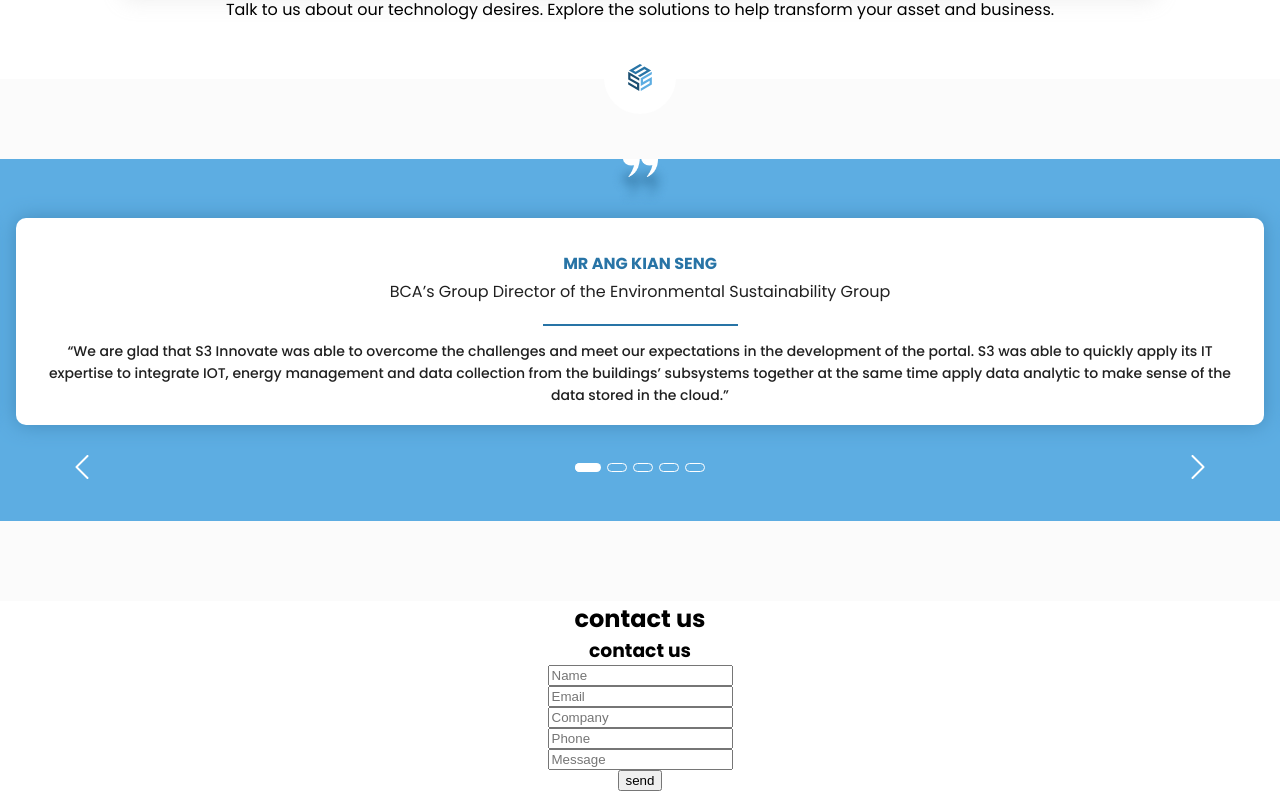
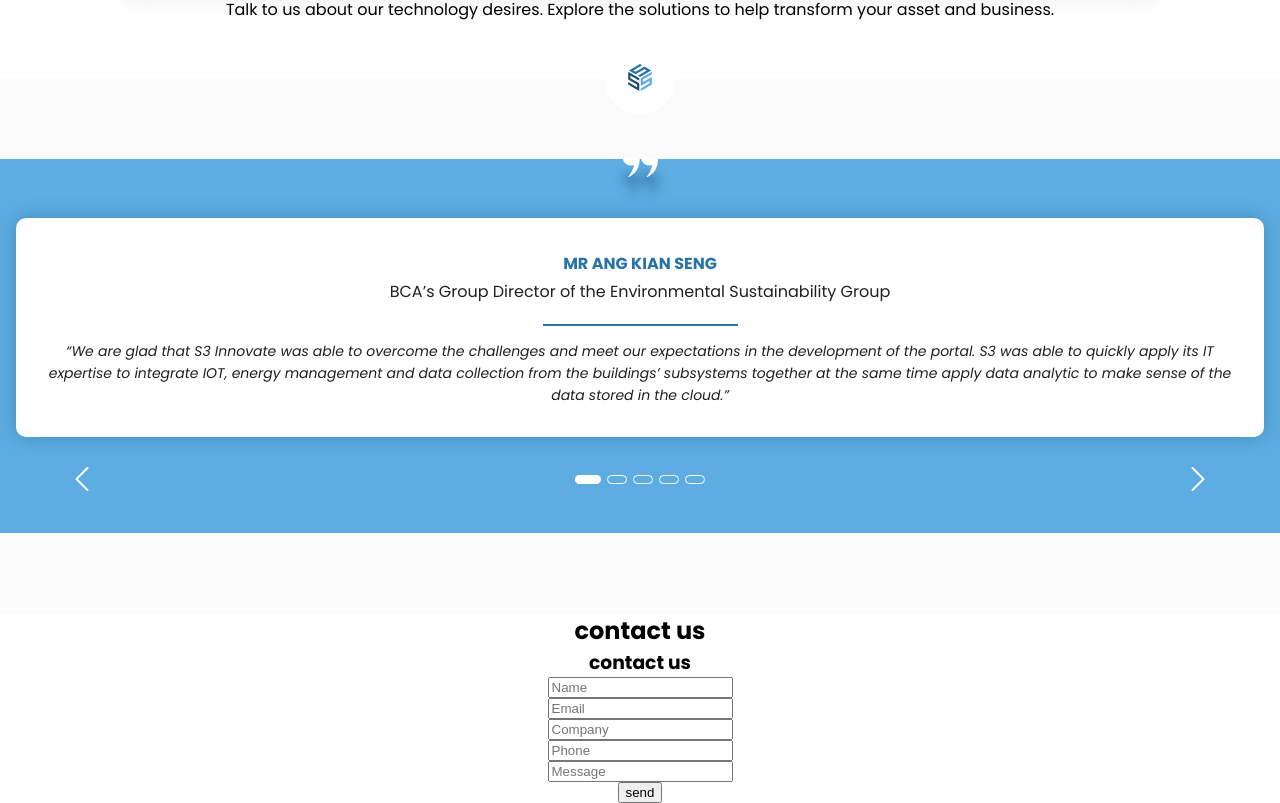
Before and after one commit to aleksandr031091/landing_-betlace, a React (Create React App) app: page / in a window 1280 px wide. Shown: the part 1640-2443 px from the top of the page. Built offline with nearby package versions, Linux system fonts and the light colour scheme.

Commit message:
slider desc

```diff
--- a/public/index.html
+++ b/public/index.html
@@ -11,8 +11,10 @@
     <link rel="preconnect" href="https://fonts.gstatic.com" crossorigin />
     <link rel="preconnect" href="https://fonts.googleapis.com" />
     <link rel="preconnect" href="https://fonts.gstatic.com" crossorigin />
+    <link rel="preconnect" href="https://fonts.googleapis.com" />
+    <link rel="preconnect" href="https://fonts.gstatic.com" crossorigin />
     <link
-      href="https://fonts.googleapis.com/css2?family=Poppins:ital,wght@0,100;0,200;0,300;0,400;0,500;0,700;1,900&display=swap"
+      href="https://fonts.googleapis.com/css2?family=Poppins:ital,wght@0,100;0,200;0,300;0,400;0,500;0,700;1,300;1,400;1,900&display=swap"
       rel="stylesheet"
     />
   </head>
--- a/src/components/slider/MainSlider.js
+++ b/src/components/slider/MainSlider.js
@@ -1,6 +1,7 @@
 import sliderData from "../../slider.json";
 import Slider from "react-slick";
 import { nanoid } from "nanoid";
+
 import MainSliderStyled from "./MainSliderStyled";
 import sprite from "../../images/sprite.svg";
 import bgImage from "../../images/slider-bg-image.png";
@@ -28,17 +29,6 @@
     );
   }
 
-  // function costimDots(dots) {
-
-  //   return <ul>
-
-  //     <li>
-  //       <div>{dots}</div>
-  //     </li>
-  //   </ul>
-
-  // }
-
   const settings = {
     dots: true,
     infinite: true,
@@ -47,34 +37,10 @@
     slidesToScroll: 1,
     nextArrow: <SampleNextArrow />,
     prevArrow: <SamplePrevArrow />,
-    customPaging: (i) => (
-      <div
-        style={{
-          marginRight: "6px",
-          width: "18px",
-          height: "7px",
-          border: "1px #ffffff solid",
-          borderRadius: "5px",
-        }}
-      ></div>
-    ),
+    customPaging: () => <div className="paging"></div>,
     appendDots: (dots) => (
-      <div
-        style={{
-          borderRadius: "10px",
-          padding: "10px",
-        }}
-      >
-        <ul
-          style={{
-            margin: "28px -6px 39px 0",
-            display: "flex",
-            justifyContent: "center",
-            alignItems: "center",
-          }}
-        >
-          {dots}
-        </ul>
+      <div className="wrapperDots">
+        <ul className="listDots">{dots}</ul>
       </div>
     ),
   };
@@ -93,7 +59,9 @@
           {sliderData.map((e) => (
             <div className="sliderContainer" key={nanoid()}>
               <h4 className="sliderFirstTitle">{e.mainTitle}</h4>
-              <h5 className="sliderSecTittle">{e.title}</h5>
+              <div className="wrapperTittleDesc">
+                <h5 className="sliderSecTittle">{e.title}</h5>
+              </div>
               <div className="decoration"></div>
               <p className="sliderDescription">{e.description}</p>
             </div>
--- a/src/components/slider/MainSliderStyled.js
+++ b/src/components/slider/MainSliderStyled.js
@@ -18,12 +18,10 @@
     background-color: #fff;
     border-radius: 50%;
   }
-
   .logoSlider {
     width: 24px;
     height: 27px;
   }
-
   .bgImage {
     position: relative;
     top: -10px;
@@ -37,13 +35,11 @@
     flex-direction: column;
     align-items: center;
     width: 100%;
-    /* height: 7; */
     background-color: #5dade2;
     overflow: hidden;
   }
 
   .slick-slider {
-    /* display: flex; */
     width: 100%;
   }
   .slick-track {
@@ -55,20 +51,35 @@
   .slick-active {
     background-color: #fff;
     margin-right: 6px;
-    /* width: 18px; */
     border-radius: 5px;
   }
   .slick-slide {
     text-align: center;
     width: 100%;
     padding: 30px 21px 30px 21px;
-    padding-bottom: 18px;
     margin: 0 16px 0 16px;
-
     background-color: #fff;
-
     box-shadow: 0px 0px 20px #438bbb;
     border-radius: 10px;
+  }
+
+  .paging {
+    margin-right: 6px;
+    width: 18px;
+    height: 7px;
+    border: 1px #ffffff solid;
+    border-radius: 5px;
+  }
+  .wrapperDots {
+    border-radius: 10px;
+    padding: 10px;
+  }
+  .listDots {
+    display: flex;
+    padding: 38px 0 49px 0;
+    margin-right: -6px;
+    justify-content: center;
+    align-items: center;
   }
 
   .btnArrow {
@@ -85,7 +96,6 @@
     border: none;
     background: transparent;
   }
-
   .sliderIcon {
     width: 24px;
     height: 24px;
@@ -99,7 +109,6 @@
 
     text-transform: uppercase;
   }
-
   .sliderSecTittle {
     margin-bottom: 20px;
     font-weight: 400;
@@ -107,7 +116,6 @@
     line-height: 1.5;
     color: #202020;
   }
-
   .decoration {
     margin: 0 auto;
     margin-bottom: 15px;
@@ -115,30 +123,93 @@
     width: 195px;
     background-color: #2874a6;
   }
-
   .sliderDescription {
-    font-weight: 500;
+    font-style: italic;
+    font-weight: 400;
     font-size: 14px;
     line-height: 1.57;
 
     color: #202020;
   }
+
   @media screen and (min-width: 1920px) {
+    .logoWrapper {
+      top: -115px;
+      width: 230px;
+      height: 237px;
+    }
+    .logoSlider {
+      width: 61px;
+      height: 61px;
+    }
+    .bgImage {
+      position: absolute;
+      top: -20px;
+      width: 149px;
+      height: 149px;
+    }
+
     .sliderWrapper {
       width: 1170px;
     }
 
     .slick-slide {
-      text-align: center;
-      width: 100%;
-      padding: 30px 21px 30px 21px;
-      padding-bottom: 0;
       margin: 0 130px 0 130px;
+      padding: 40px 110px 40px 110px;
+    }
 
-      background-color: #fff;
+    .slick-slider {
+      padding-top: 130px;
+    }
 
-      box-shadow: 0px 0px 20px #438bbb;
-      border-radius: 10px;
+    .listDots {
+      padding: 75px 0 46px 0;
+      margin-right: -6px;
+    }
+
+    .sliderFirstTitle {
+      font-size: 20px;
+      line-height: 1.6;
+    }
+
+    .wrapperTittleDesc {
+      padding: 0 150px 0 150px;
+    }
+    .sliderSecTittle {
+      margin-bottom: 33px;
+      font-size: 20px;
+      line-height: 1.6;
+    }
+    .decoration {
+      margin-bottom: 32px;
+      width: 262px;
+    }
+    .sliderDescription {
+      font-size: 18px;
+      line-height: 1.77;
+    }
+
+    .btnArrow {
+      bottom: 34px;
+      right: 435px;
+    }
+    .btnPrev {
+      bottom: 34px;
+      left: 435px;
+    }
+
+    .sliderIcon {
+      width: 30px;
+      height: 30px;
+    }
+
+    .paging {
+      margin-right: 8px;
+      width: 26px;
+      height: 9px;
+    }
+    .listDots {
+      margin-right: -8px;
     }
   }
 `;
```
Also changed, not shown: src/images/left.svg (deleted), src/images/right.svg (deleted).
